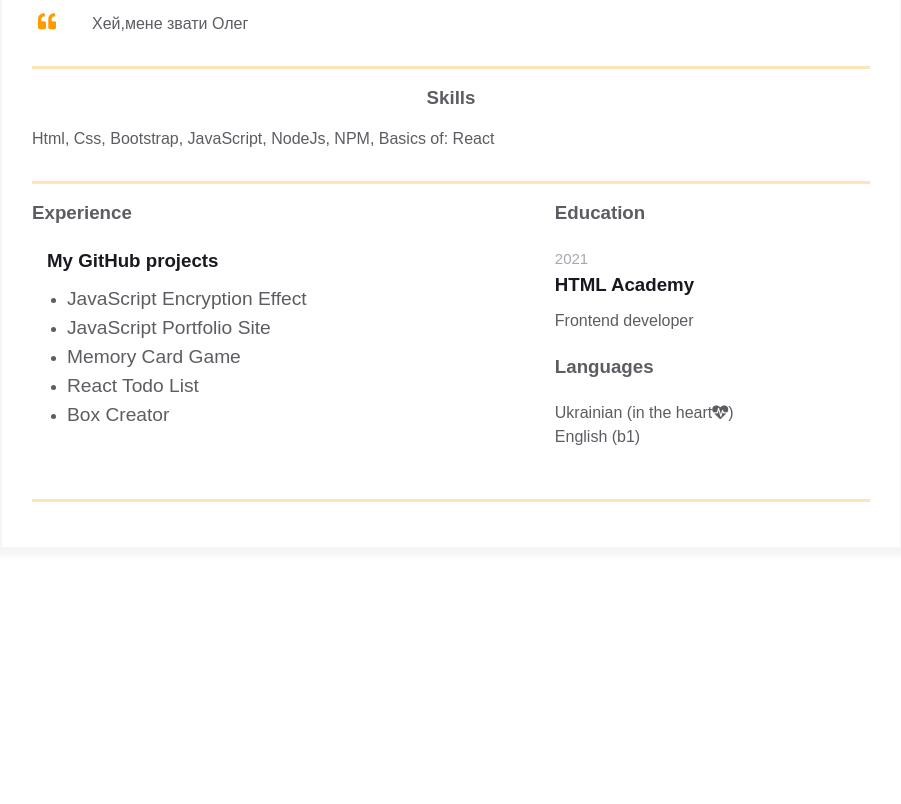
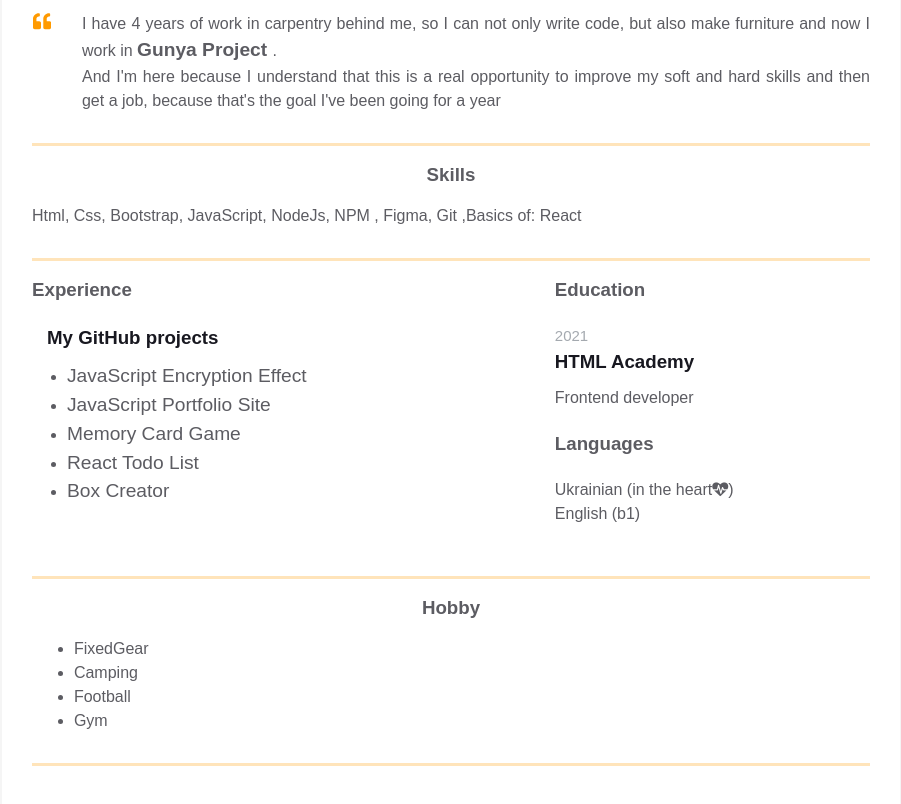
Before and after one commit to MarkhaiOleg/homepage, a plain HTML site: page index.html in a window 1280 px wide. Shown: the part 350-1154 px from the top of the page, without its empty margins (189-1090 px from the left). Before the commit the page ends 948 px from the top, so only its background shows below. Drawn offline with Linux system fonts and the light colour scheme.

Commit message:
final version of the resume

```diff
--- a/index.html
+++ b/index.html
@@ -14,7 +14,7 @@
         <div class="resume">
             <div class="container">
                 <div class="resume__block">
-                    <h1 class="contact-info__header">Мархай Олег</h1>
+                    <h1 class="contact-info__header">Markhay Oleg</h1>
                     <h3 class="contact-info__sub-header">Fullstack developer</h3>
 
                     <div class="contact_info_container fh">
@@ -91,7 +91,15 @@
                                 </path>
                             </svg>
                         </div>
-                        <p class="intro_text">Хей,мене звати Олег
+                        <p class="intro_text">I have 4 years of work in carpentry behind me, so I can not only write
+                            code, but also make furniture and now I work in
+
+                            <a class="projects-link" style="font-weight: 700;"
+                                href="https://instagram.com/gunia_project?igshid=YmMyMTA2M2Y=">Gunya Project
+                            </a>.
+                            <br>
+                            And I'm here because I understand that this is a real opportunity to improve my soft and
+                            hard skills and then get a job, because that's the goal I've been going for a year
                         </p>
                     </div>
                 </div>
@@ -101,7 +109,9 @@
                 <div class="resume__block">
                     <div class="skills">
                         <h3 class="skills__header">Skills</h3>
-                        <p class="skills__text">Html, Css, Bootstrap, JavaScript, NodeJs, NPM, Basics of: React</p>
+                        <p class="skills__text">Html, Css, Bootstrap, JavaScript, NodeJs, NPM , Figma, Git ,Basics of:
+                            React
+                        </p>
                     </div>
                 </div>
             </div>
@@ -187,6 +197,24 @@
                     </div>
                 </div>
             </div>
+
+            <div class="container">
+                <div class="resume__block">
+                    <div class="skills">
+                        <h3 class="skills__header">Hobby</h3>
+                        <div class="hobby">
+                            <ul class="hobby-item">
+                                <li>FixedGear</li>
+                                <li>Сamping</li>
+                                <li>Football</li>
+                                <li>Gym</li>
+                            </ul>
+                        </div>
+
+
+                    </div>
+                </div>
+            </div>
         </div>
     </main>
 </body>
--- a/styles.css
+++ b/styles.css
@@ -272,3 +272,14 @@ body {
 .projects-link:hover{
     color: #ff9a00;
 }
+
+.hobby{
+    display: flex;
+    padding-left: 5%;
+    flex-direction: row;
+    justify-content: space-between;
+}
+
+.hobby-item li{
+    color: var(--secondary-text-color);
+}
```
